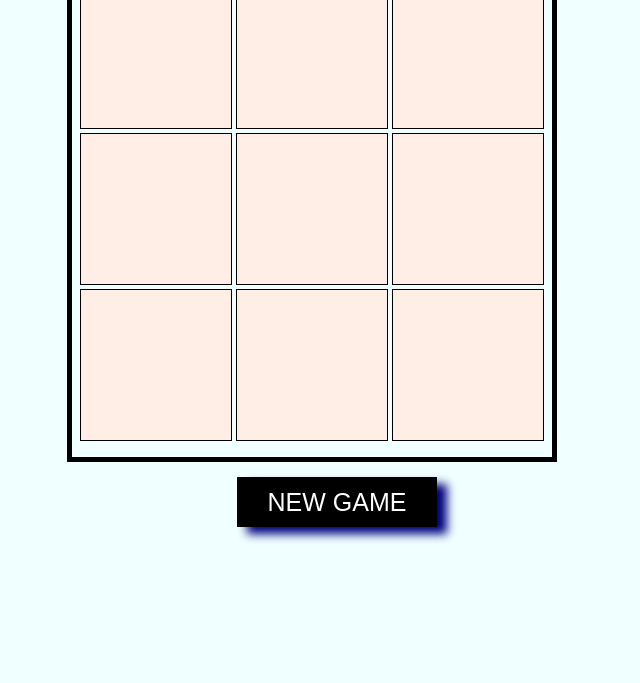
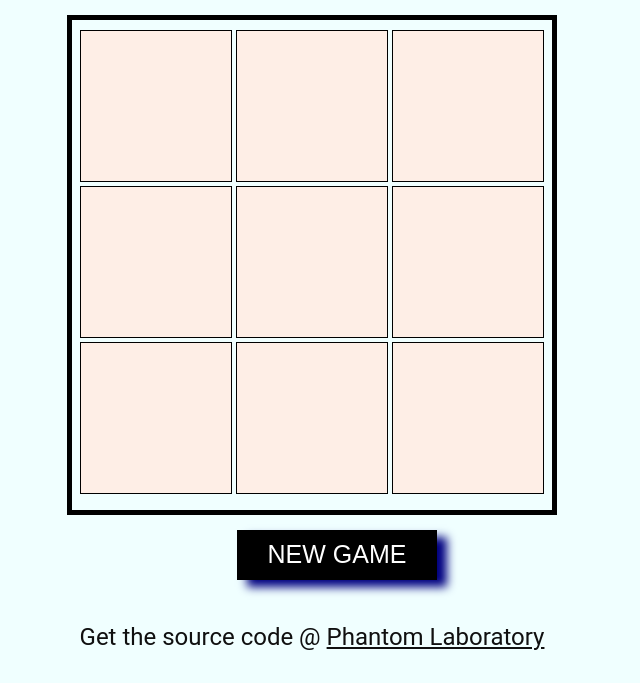
Before and after one commit to knaxus/tic-tac-toe, a plain HTML site: page index.html in a window 1280 px wide. Shown: the part 222-905 px from the top of the page, without its empty margins (328-968 px from the left). Before the commit the page ends 800 px from the top, so only its background shows below. Drawn offline with Linux system fonts and the light colour scheme.

Commit message:
add: notes, screen

```diff
--- a/index.html
+++ b/index.html
@@ -30,10 +30,10 @@
       <canvas id="canvas-8"></canvas>
     </div>
     <button id="new-game" class="btn">NEW GAME</button>
-
-    <div id="rules">
-
-    </div>
+    <br>
+    <p class="notes">Get the source code @ <a target="_blank" href="https://github.com/phantomlabs/tic-tac-toe">Phantom
+        Laboratory</a>
+    </p>
   </section>
 </body>
 
--- a/style.css
+++ b/style.css
@@ -23,6 +23,7 @@ header h1 {
   padding: 10px;
   font-weight: bold;
   margin-bottom: 30px;
+  margin-top: 1.5em;
 }
 
 header h2 {
@@ -104,6 +105,16 @@ header h2 {
   display: flex;
   flex-direction: column;
   align-items: center;
+}
+
+.notes {
+  font-size: 1.5em;
+  color: #101010;
+}
+
+.notes a {
+  text-decoration: underline;
+  color: #101010;
 }
 
 
```
Also changed, not shown: _/screen.png (added).
